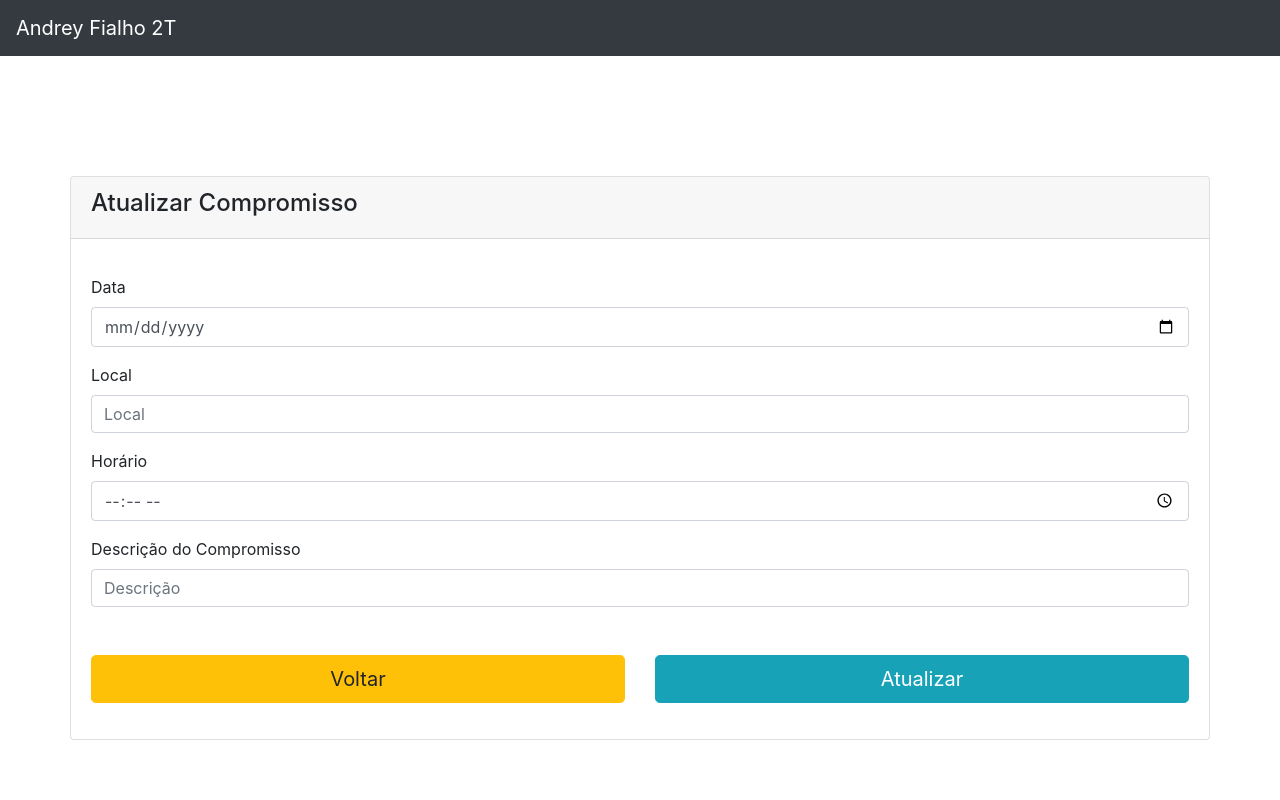
After one commit to AndreyBernardoni/T3-IFSul, a PHP site: page /view/update_page.php in a window 1280 px wide. The commit adds this page. Run offline with PHP 8.4, Linux system fonts and the light colour scheme; data that the repository does not hold is empty.

Commit message:
Imlementado sistema de "Update" e conclusão

```diff
--- /dev/null
+++ b/view/update_page.php
@@ -0,0 +1,94 @@
+<html>
+
+<head>
+    <meta charset="utf-8" />
+    <title>Atualizar</title>
+    <link rel="stylesheet" href="https://maxcdn.bootstrapcdn.com/bootstrap/4.0.0/css/bootstrap.min.css" integrity="sha384-Gn5384xqQ1aoWXA+058RXPxPg6fy4IWvTNh0E263XmFcJlSAwiGgFAW/dAiS6JXm" crossorigin="anonymous">
+    <style>
+        .card-register-product {
+            padding: 15vh 0 0 0;
+            width: 100%;
+            margin: 0 auto;
+        }
+    </style>
+</head>
+
+<body>
+    <nav class="navbar navbar-dark bg-dark">
+        <a class="navbar-brand" href="#">
+            Andrey Fialho 2T
+        </a>
+    </nav>
+    <div class="container">
+        <div class="row">
+            <div class="card-register-product">
+                <div class="card">
+                    <div class="card-header">
+                        <h4>Atualizar Compromisso</h4>
+
+                        <?php
+                        if (isset($_GET['success']) && $_GET['success'] == 'true') {
+                            echo '<div class="alert alert-success" role="alert">Compromisso atualizado com sucesso!</div>';
+                        } else if (isset($_GET['success']) && $_GET['success'] == 'false') {
+                            echo '<div class="alert alert-danger" role="alert">Erro ao atualizar o compromisso!</div>';
+                        }
+                        ?>
+
+                    </div>
+                    <div class="card-body">
+                        <div class="row">
+                            <div class="col">
+                                <form method="post" action="../controller/update.php">
+                                    <div class="form-group">
+                                        <input type="hidden" name="id" class="form-control" value="<?= $_POST["id"] ?>" />
+                                    </div>
+                                    <div class="form-group">
+                                        <label>Data</label>
+                                        <input type="date" name="data" class="form-control" placeholder="Data" <?php
+                                                                                                                if (isset($_POST["data"])) {
+                                                                                                                ?> value="<?= $_POST["data"] ?>" <?php
+                                                                                                                                                }
+                                                                                                                                                    ?>required />
+                                    </div>
+                                    <div class="form-group">
+                                        <label>Local</label>
+                                        <input type="text" name="local" class="form-control" placeholder="Local" <?php
+                                                                                                                    if (isset($_POST["local"])) {
+                                                                                                                    ?> value="<?= $_POST["local"] ?>" <?php
+                                                                                                                                                    }
+                                                                                                                                                        ?>required />
+                                    </div>
+                                    <div class="form-group">
+                                        <label>Horário</label>
+                                        <input type="time" name="hora" class="form-control" placeholder="Horário" <?php
+                                                                                                                    if (isset($_POST["hora"])) {
+                                                                                                                    ?> value="<?= $_POST["hora"] ?>" <?php
+                                                                                                                                                    }
+                                                                                                                                                        ?>required />
+                                    </div>
+                                    <div class="form-group">
+                                        <label>Descrição do Compromisso</label>
+                                        <input type="text" name="descricao" class="form-control" placeholder="Descrição" <?php
+                                                                                                                            if (isset($_POST["descricao"])) {
+                                                                                                                            ?> value="<?= $_POST["descricao"] ?>" <?php
+                                                                                                                                                            }
+                                                                                                                                                                ?> />
+                                    </div>
+                                    <div class="row mt-5">
+                                        <div class="col-6">
+                                            <a class="btn btn-lg btn-warning btn-block" href="../index.php">Voltar</a>
+                                        </div>
+                                        <div class="col-6">
+                                            <button class="btn btn-lg btn-info btn-block" type="submit">Atualizar</button>
+                                        </div>
+                                    </div>
+                                </form>
+                            </div>
+                        </div>
+                    </div>
+                </div>
+            </div>
+        </div>
+</body>
+
+</html>
```
Also changed, not shown: controller/Database.php (+16 -0 lines), controller/update.php (added, +16 -0 lines), index.php (+2 -5 lines), view/search_result_page.php (+16 -2 lines).
